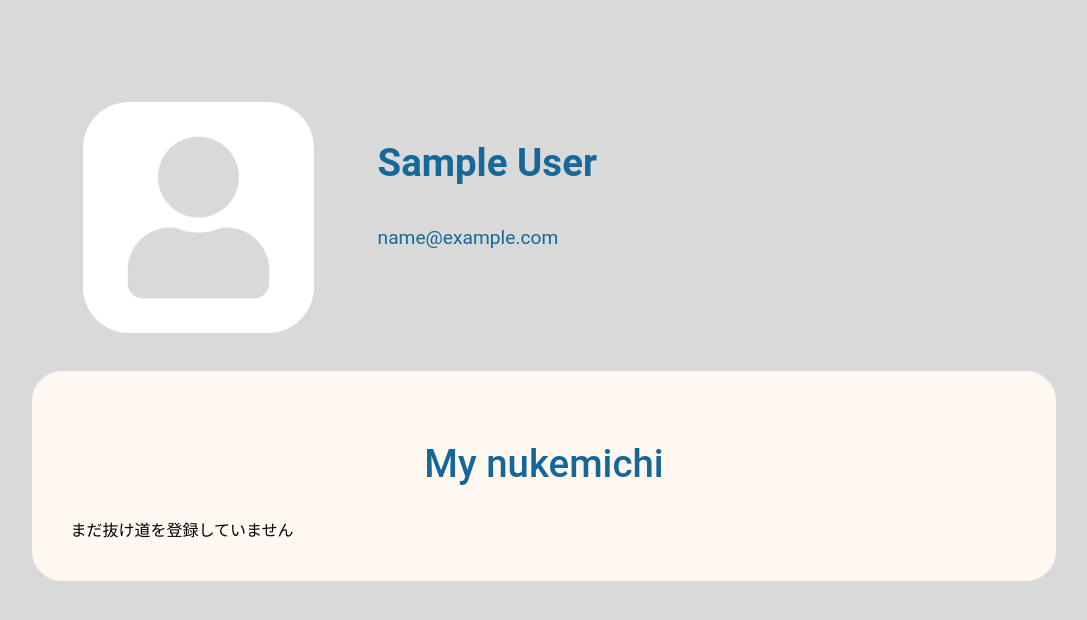
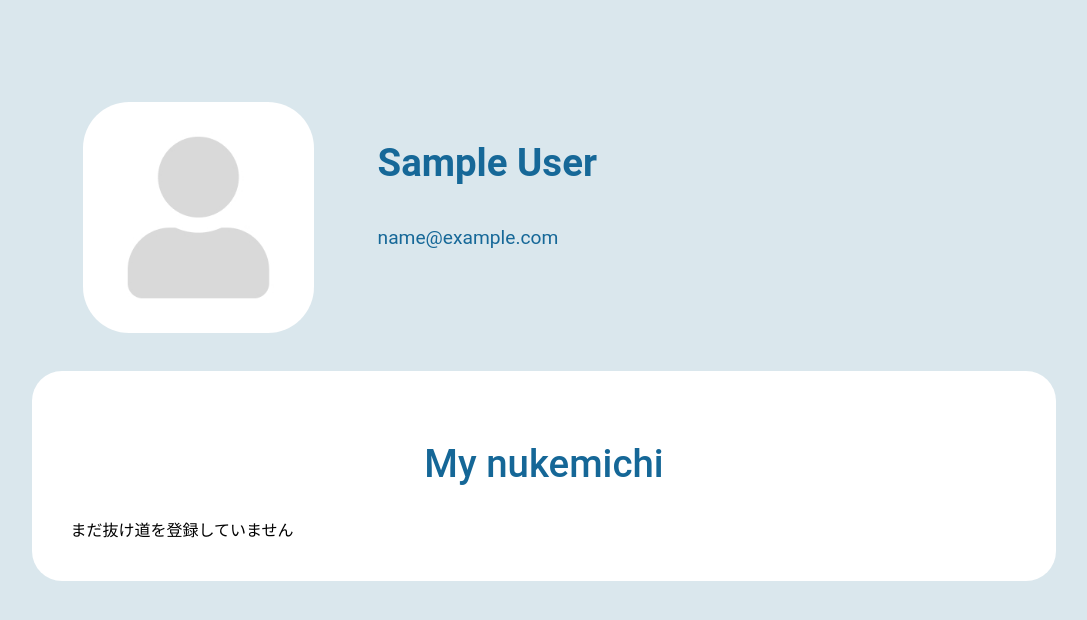
Before and after one commit to Theego99/HEW_DiegoAlonsoCa-izares, a PHP site: page /mypage.php in a window 1280 px wide. Shown: the part 100-720 px from the top of the page, without its empty margins (96-1183 px from the left). Run offline with PHP 8.4, Linux system fonts and the light colour scheme; the visitor is signed in with stand-in values (Sample User, id 1); data that the repository does not hold is empty; some libraries are stand-ins or nearby versions.

Commit message:
Add files via upload

```diff
--- a/mypage.php
+++ b/mypage.php
@@ -18,7 +18,7 @@ if (isset($_SESSION["user_id"])) {
 
 ?>
 <!DOCTYPE html>
-<html lang="en" style="background-color: #d9d9d9;">
+<html lang="en" style="background-color: #dae7ed;">
 
 <head>
     <meta charset="UTF-8">
--- a/style.css
+++ b/style.css
@@ -577,7 +577,7 @@ input[type="text"],
 .myroutes {
     border-radius: 30px;
     margin: 3vw auto;
-    background-color: #fef8f1;
+    background-color: white;
     padding: 3vw;
     width: 80vw;
 }
```
